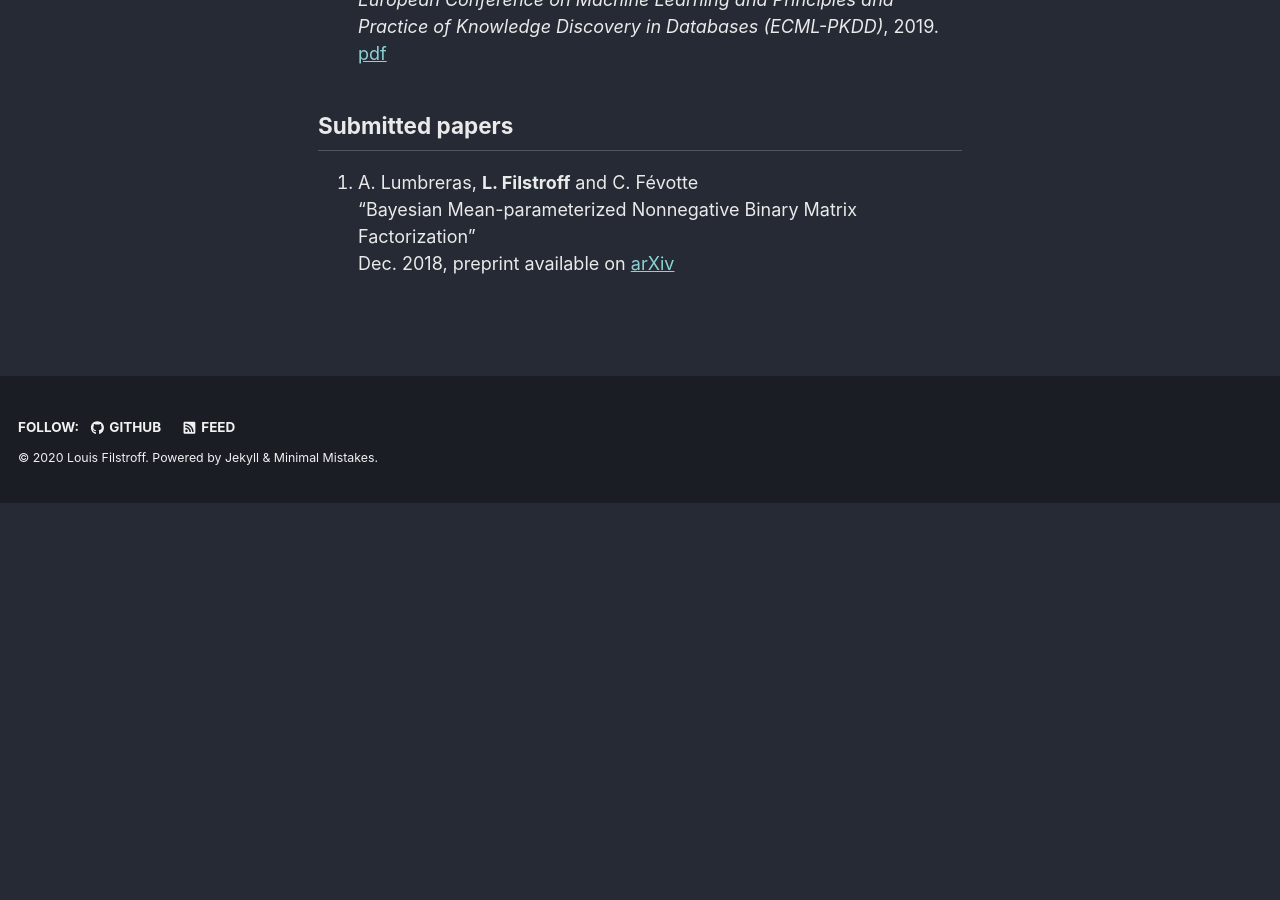
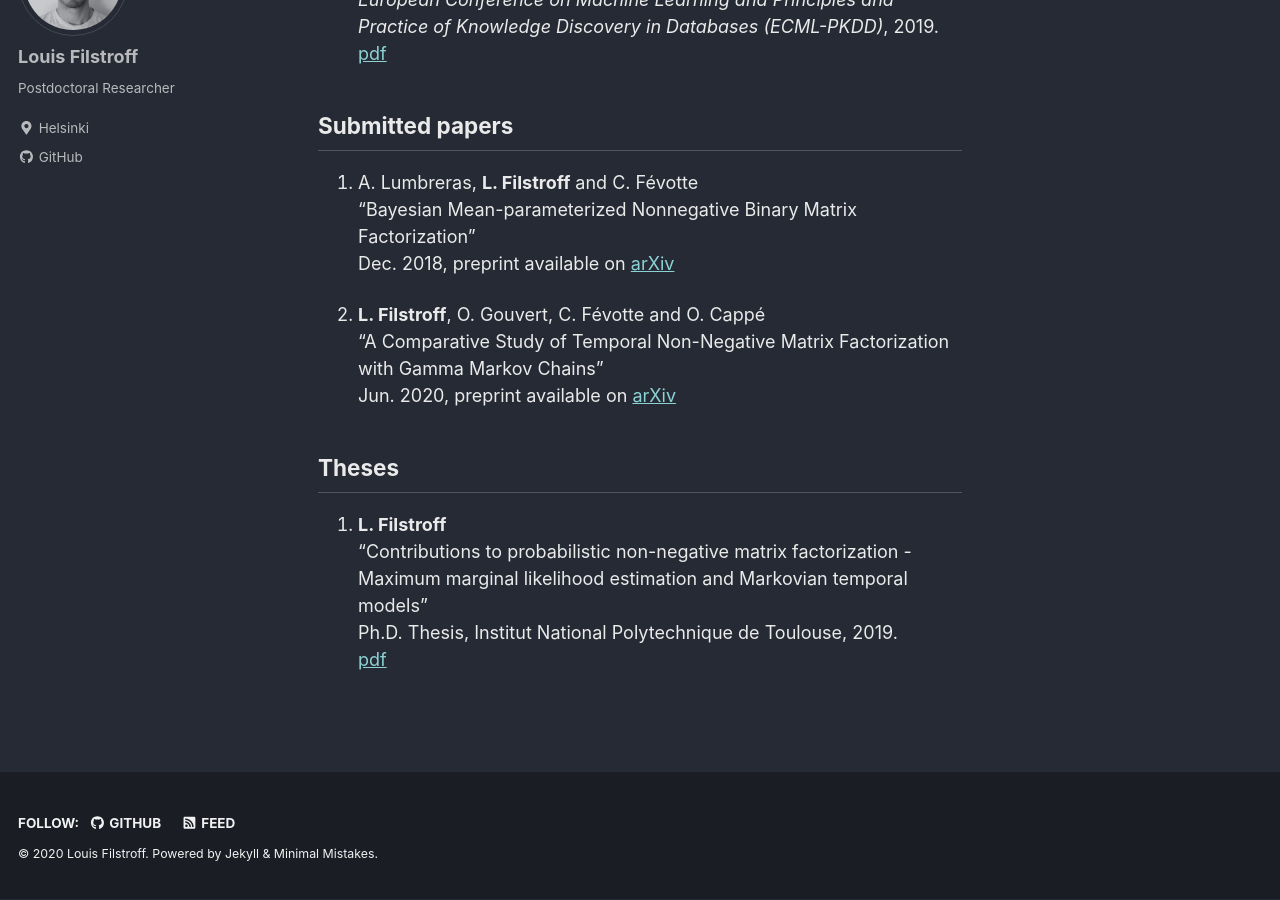
Before and after one commit to lfilstro/lfilstro.github.io, a Jekyll site: the page built from publications.md, in a window 1280 px wide and 900 px high, scrolled down 728 px. Built offline with Jekyll 4.4.1, drawn with Linux system fonts in a browser that asks for light colours; nearby versions of some CDN libraries; before the commit the page ends 1232 px from its top, so only the background shows below that.

Commit message:
Helsinki Update 3

```diff
--- a/publications.md
+++ b/publications.md
@@ -32,3 +32,14 @@ code (coming soon)
 1. A. Lumbreras, **L. Filstroff** and C. Févotte <br/>
 "Bayesian Mean-parameterized Nonnegative Binary Matrix Factorization" <br/>
 Dec. 2018, preprint available on [arXiv](https://arxiv.org/abs/1812.06866)
+
+2. **L. Filstroff**, O. Gouvert, C. Févotte and O. Cappé <br/>
+"A Comparative Study of Temporal Non-Negative Matrix Factorization with Gamma Markov Chains" <br/>
+Jun. 2020, preprint available on [arXiv](https://arxiv.org/abs/2006.12843)
+
+## Theses
+
+1. **L. Filstroff** <br/>
+"Contributions to probabilistic non-negative matrix factorization - Maximum marginal likelihood estimation and Markovian temporal models" <br/>
+Ph.D. Thesis, Institut National Polytechnique de Toulouse, 2019. <br/>
+[pdf](https://oatao.univ-toulouse.fr/25586/1/Filstroff_Louis.pdf)
```
Also changed, not shown: index.md (+1 -1 lines).
